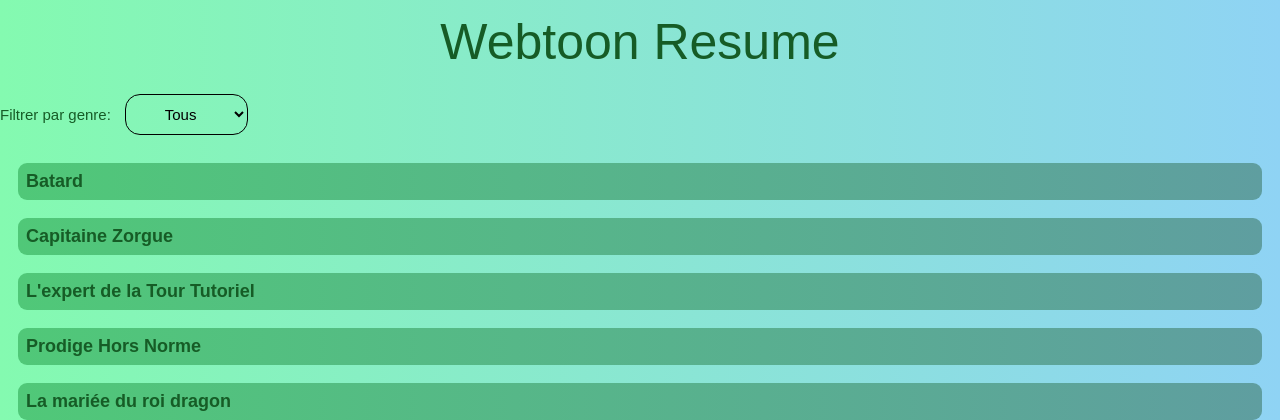
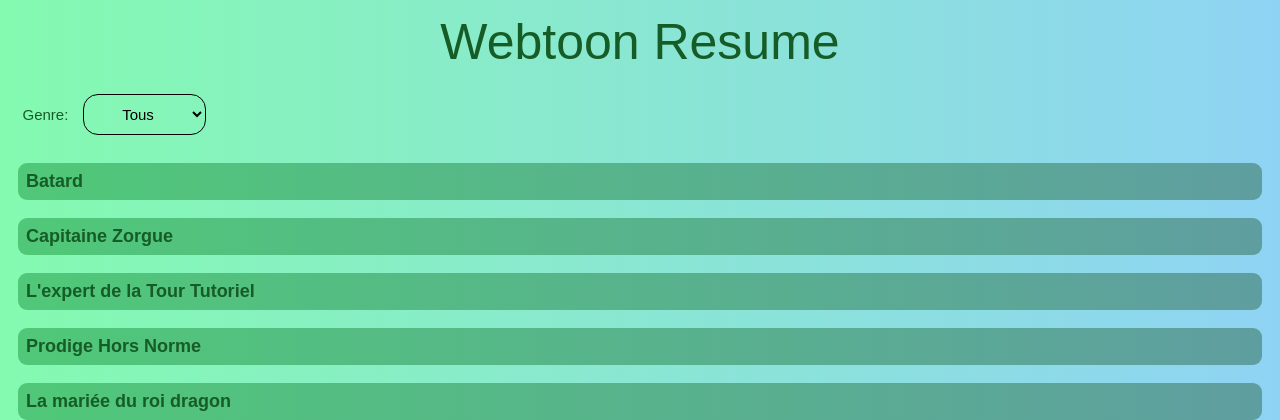
Before and after one commit to PGII33/WebtoonResume, a PHP site: page / in a window 1280 px wide. Shown: the top 420 px of the page. Run offline with PHP 8.4, Linux system fonts and the light colour scheme; some web fonts are replaced.

Commit message:
updt index.html
- décalage du filtre par genre

```diff
--- a/index.html
+++ b/index.html
@@ -10,7 +10,7 @@
 <body>
     <a id="title" href="index.html">Webtoon Resume</a>
     <div>
-        <label class="filtres" for="genreFilter">Filtrer par genre:</label>
+        <label class="filtres" for="genreFilter">Genre:</label>
         <select id="genreFilter" onchange="filtrerParGenre()">
             <option value="Tous">Tous</option>
             <option value="Action">Action</option>
--- a/style.css
+++ b/style.css
@@ -96,3 +96,7 @@ a:hover {
 .webtoon-info {
     margin-bottom: 1em;
 }
+
+label{
+    margin-left: 1.5em;
+}
```
